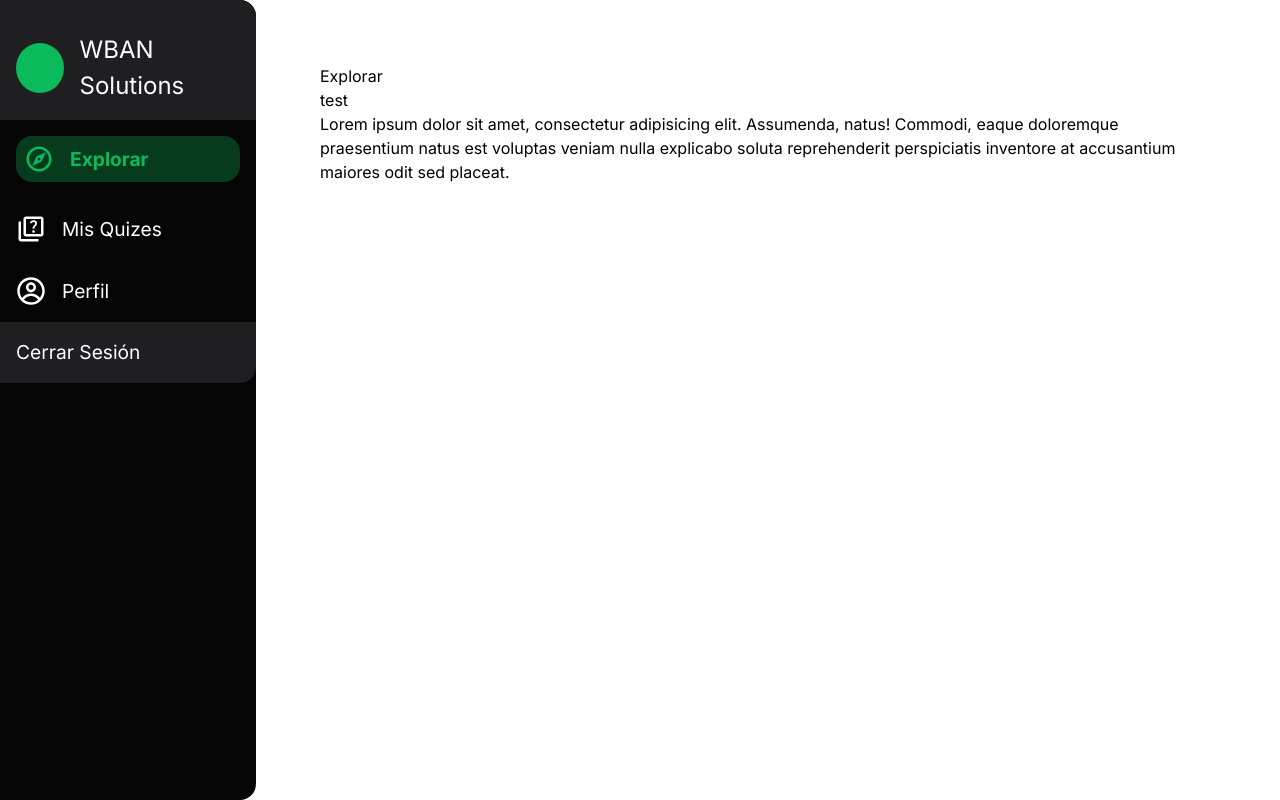
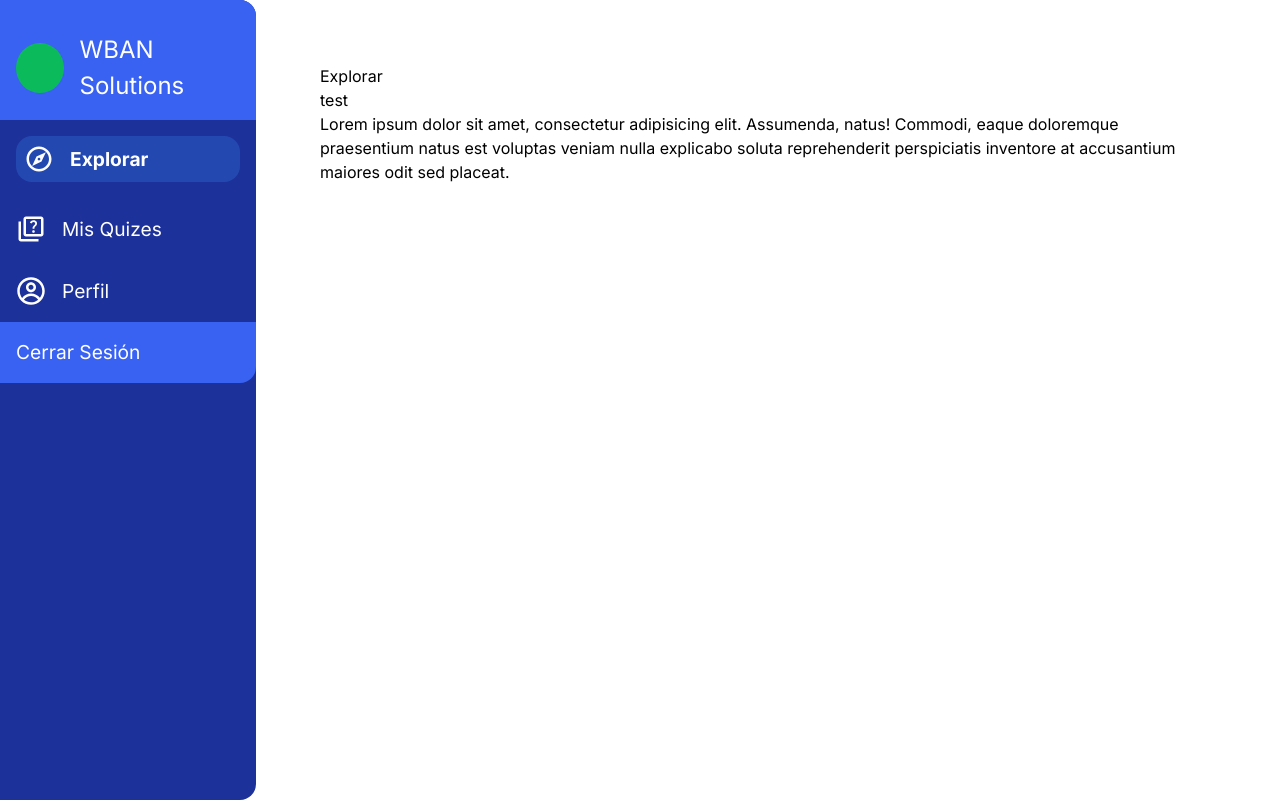
Before and after one commit to CarlosMtz1281/ProyectoK, a Next.js app in the folder proyect-k/: page /dashboard/Explorar in a window 1280 px wide. Built offline with nearby package versions, Linux system fonts and the light colour scheme.

Commit message:
color variablers

```diff
--- a/proyect-k/src/app/globals.css
+++ b/proyect-k/src/app/globals.css
@@ -8,3 +8,14 @@
   width: 100vw;
   overflow: hidden;
 }
+
+:root {
+
+--primaryBG-200: #3962f3;
+ --primaryBG-300: #2f49d0;
+ --primaryBG-400: #1d319a;
+
+
+ --accent-400: #fffeff;
+
+}
--- a/proyect-k/src/styles/NavbarConf/NavbarButton.css
+++ b/proyect-k/src/styles/NavbarConf/NavbarButton.css
@@ -14,7 +14,7 @@
     cursor: pointer;
 }
 .container-selected {
-    background-color: rgba(11, 187, 91, 0.3);
+    background-color: rgba(50, 130, 228, 0.3);
     border-radius: 1rem;
     padding: 0.5rem;
 }
@@ -30,10 +30,10 @@
 }
 
 .icon-selected {
-    color: #0bbb5b;
+    color: var(--accent-400);
 }
 
 .text-selected {
     font-weight: bold;
-    color: #0bbb5b;
+    color: var(--accent-400);
 }
--- a/proyect-k/src/styles/NavbarConf/NavbarConf.css
+++ b/proyect-k/src/styles/NavbarConf/NavbarConf.css
@@ -3,7 +3,7 @@
     flex-direction: column;
     width: 20vw;
     height: 100vh;
-    background-color: #050505;
+    background-color: var(--primaryBG-400);
     border-radius: 0 1rem 1rem 0;
 }
 
@@ -11,7 +11,7 @@
     padding: 2rem 0rem 1rem 1rem;
     font-size: 1.5rem;
     color: #fefefe;
-    background-color: #1f1f22;
+    background-color: var(--primaryBG-200);
     border-radius: 0 1rem 0 0;
     display: flex;
     align-items: center;
@@ -36,7 +36,7 @@
     padding: 1rem;
     font-size: 1.2rem;
     color: #fefefe;
-    background-color: #1f1f22;
+    background-color: var(--primaryBG-200);
     border-radius: 0 0 1rem 0;
     align-items: center;
     gap: 1rem;
```
